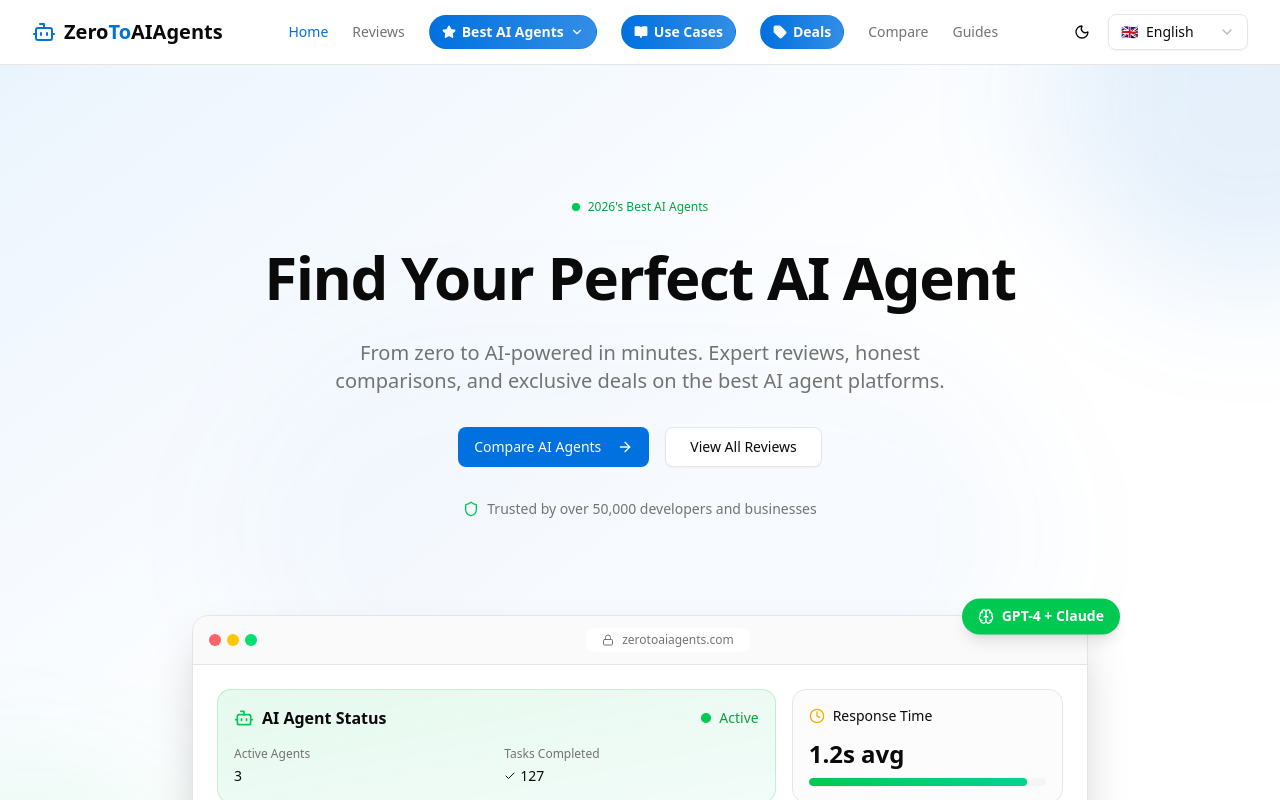
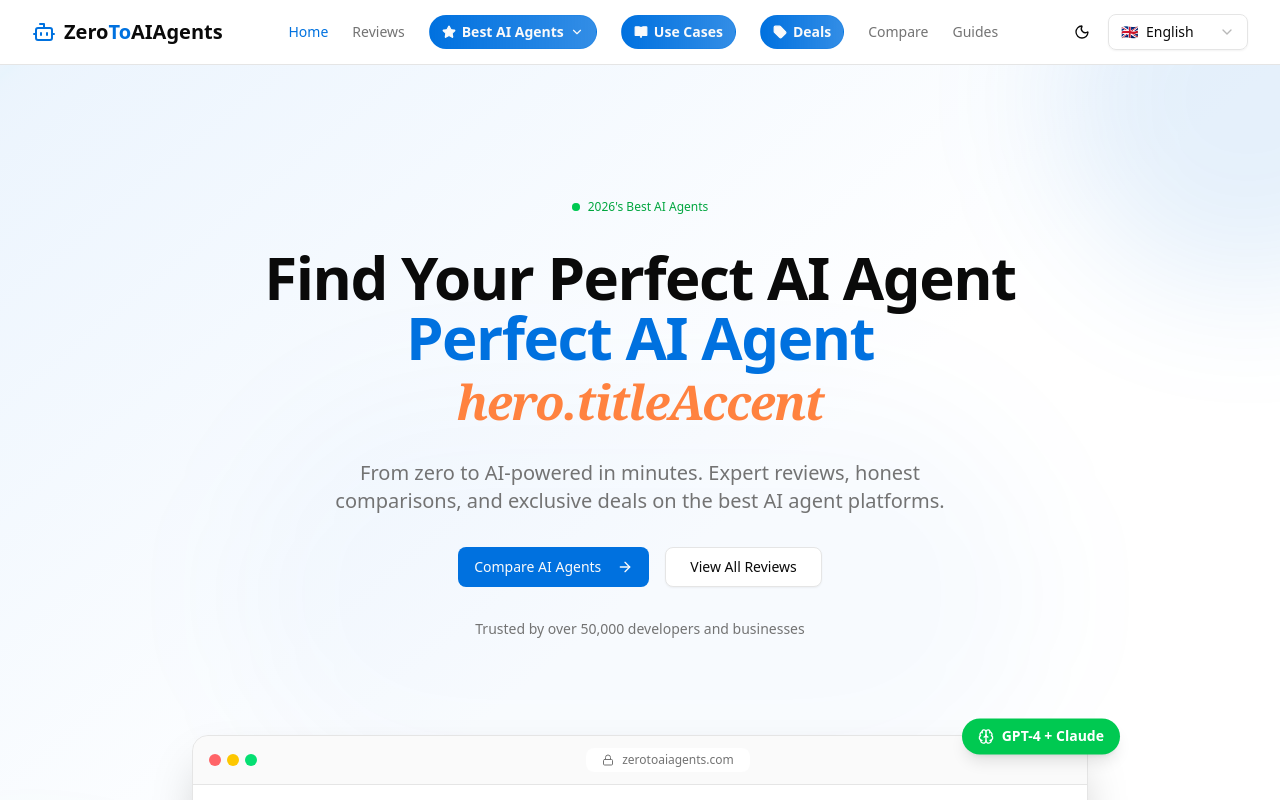
Before and after one commit to MarvinNL046/zerotoaiagents, a Next.js app: page /en in a window 1280 px wide. Shown: the top 800 px of the page. Built offline with nearby package versions, Linux system fonts and the light colour scheme; what @stackframe/stack would draw is missing.

Commit message:
Update app page and sitemap data

```diff
--- a/package.json
+++ b/package.json
@@ -41,6 +41,7 @@
   },
   "devDependencies": {
     "@netlify/functions": "^5.1.2",
+    "@netlify/plugin-nextjs": "^5.15.8",
     "@tailwindcss/postcss": "^4",
     "@types/node": "^20",
     "@types/react": "^19",
--- a/src/app/[locale]/page.tsx
+++ b/src/app/[locale]/page.tsx
@@ -12,7 +12,6 @@ import {
 } from "@/lib/ai-agent-data";
 import { Link } from "@/i18n/navigation";
 import {
-  Shield,
   Zap,
   Globe,
   CheckCircle,
@@ -132,26 +131,31 @@ export default async function HomePage({ params }: Props) {
             <div className="max-w-3xl mx-auto text-center space-y-8">
               <PulseIndicator variant="success" label={tHero("badge")} size="sm" />
               <h1 className="text-4xl md:text-5xl lg:text-6xl font-bold tracking-tight animate-fade-in-up">
-                {tHero("title")}
+                {tHero("title")}{" "}
+                <HighlightedText variant="primary">
+                  {tHero("titleHighlight")}
+                </HighlightedText>{" "}
+                <HighlightedText variant="cursive" className="text-3xl md:text-4xl lg:text-5xl">
+                  {tHero("titleAccent")}
+                </HighlightedText>
               </h1>
               <p className="text-xl text-muted-foreground max-w-2xl mx-auto animate-fade-in-up stagger-1">
                 {tHero("subtitle")}
               </p>
               <div className="flex flex-col sm:flex-row gap-4 justify-center animate-fade-in-up stagger-2">
                 <Button size="lg" asChild className="group">
-                  <Link href="/reviews">
+                  <a href="#comparison">
                     {tHero("primaryCta")}
                     <ArrowRight className="ml-2 h-4 w-4 group-hover:translate-x-1 transition-transform" />
-                  </Link>
+                  </a>
                 </Button>
                 <Button size="lg" variant="outline" asChild>
-                  <a href="#comparison">{tHero("secondaryCta")}</a>
+                  <Link href="/guides/what-is-ai-agent">{tHero("secondaryCta")}</Link>
                 </Button>
               </div>
-              <div className="flex items-center justify-center gap-2 text-sm text-muted-foreground animate-fade-in-up stagger-3">
-                <Shield className="h-4 w-4 text-green-500" />
-                <span>{tHero("trusted")}</span>
-              </div>
+              <p className="text-sm text-muted-foreground animate-fade-in-up stagger-3">
+                {tHero("trusted")}
+              </p>
             </div>
 
             {/* Hero Illustration */}
--- a/src/lib/sitemap-static-routes.generated.json
+++ b/src/lib/sitemap-static-routes.generated.json
@@ -1,5 +1,5 @@
 {
-  "generatedAt": "2026-02-16T20:03:13.825Z",
+  "generatedAt": "2026-02-17T13:27:35.377Z",
   "paths": [
     "",
     "/about",
```
Also changed, not shown: 1 other file (tests, documents, lock files or other folders).
